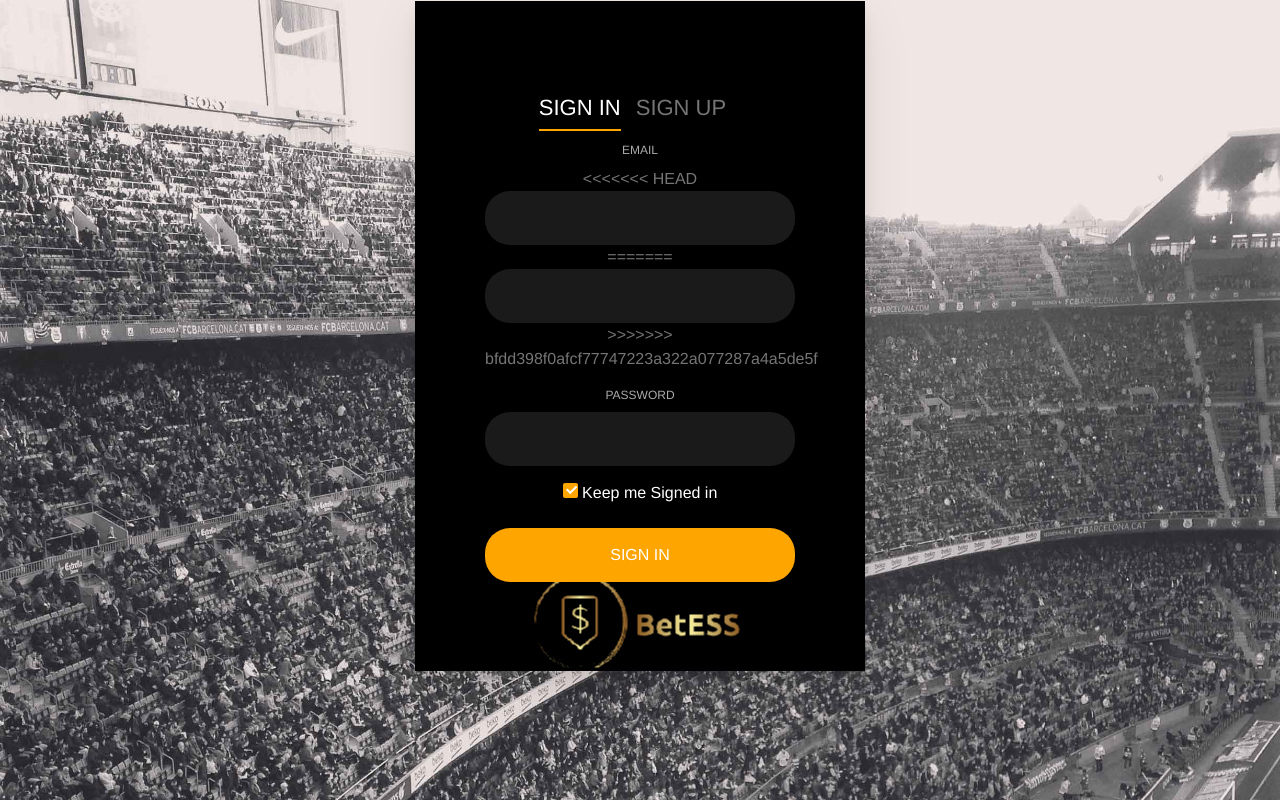
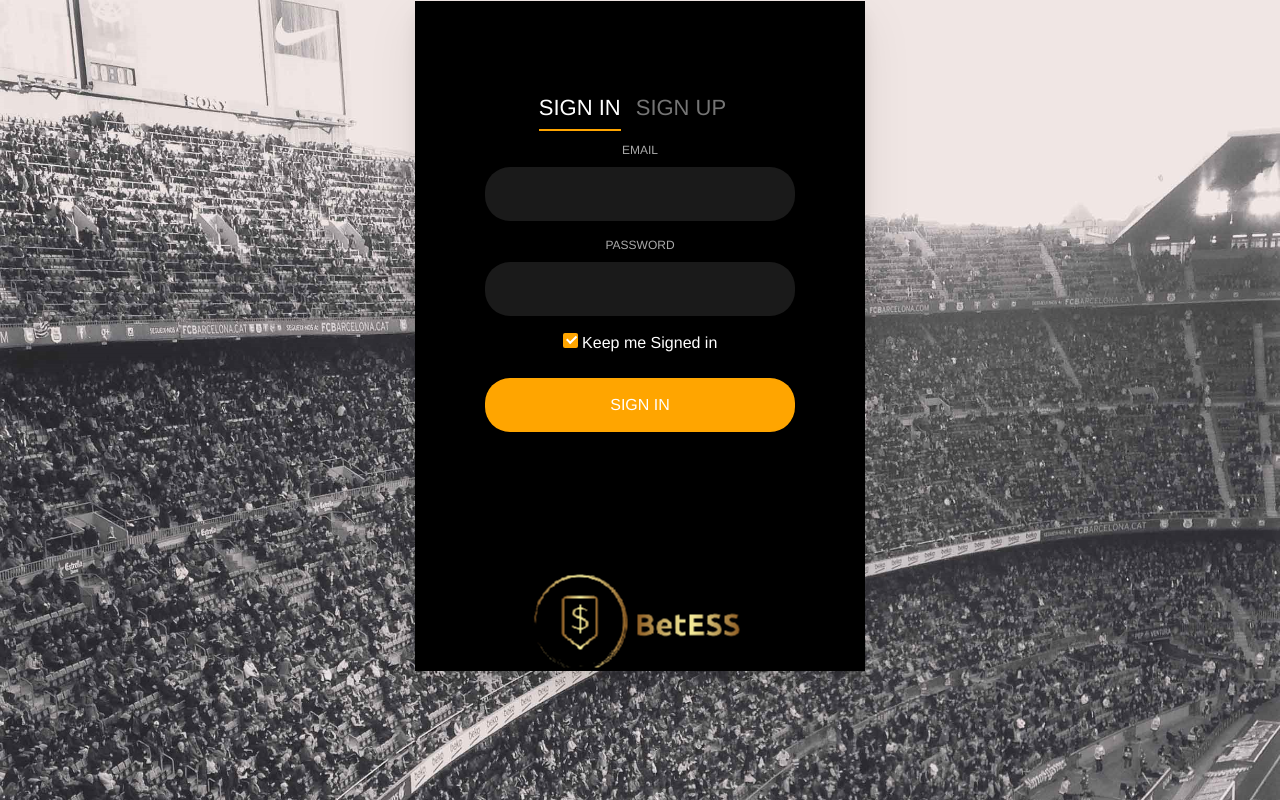
Before and after one commit to mas97/Web_Engineering_BetESS, a Vue app in the folder BetESS-frontend/: page /credits in a window 1280 px wide. Built offline with nearby package versions, Linux system fonts and the light colour scheme.

Commit message:
merge fix

```diff
--- a/BetESS-frontend/src/components/Signinup.vue
+++ b/BetESS-frontend/src/components/Signinup.vue
@@ -11,11 +11,8 @@
           <div class="sign-in-htm">
             <div class="group">
               <label for="user" class="label">Email</label>
-<<<<<<< HEAD
-              <input id="user" v-model="email" type="text" class="input">
-=======
-              <input id="user" type="email" class="input">
->>>>>>> bfdd398f0afcf77747223a322a077287a4a5de5f
+              <input id="user" v-model="email" type="email" class="input">
+
             </div>
             <div class="group">
               <label for="pass" class="label">Password</label>
```
